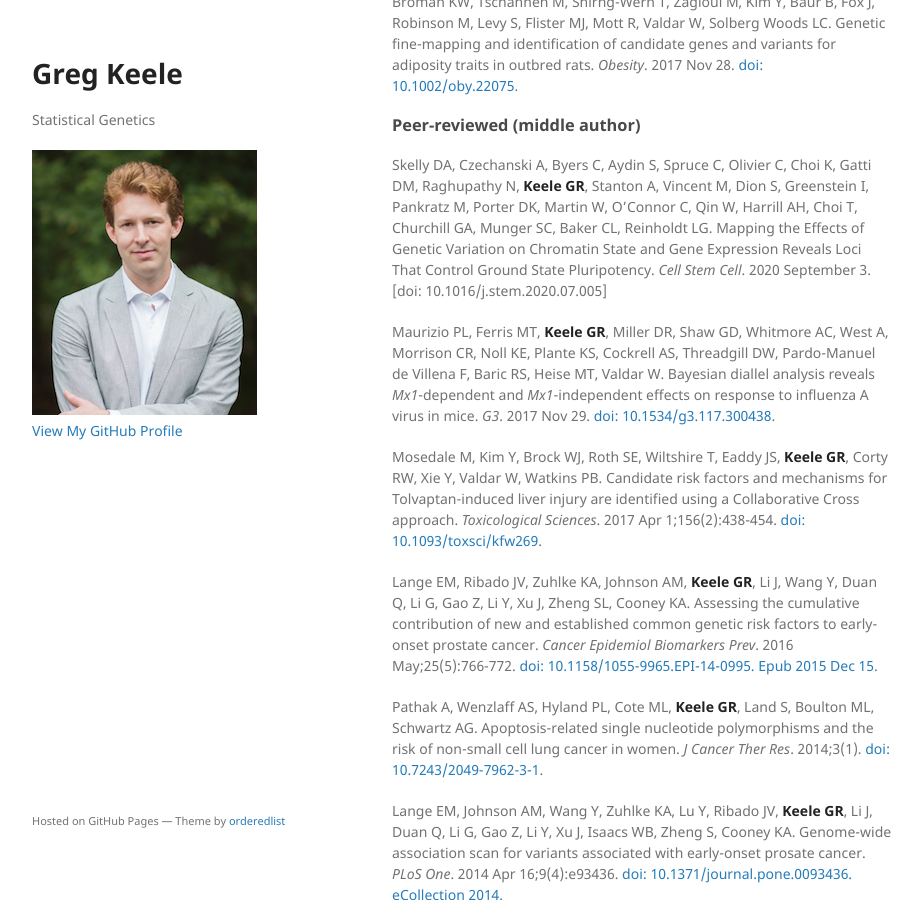
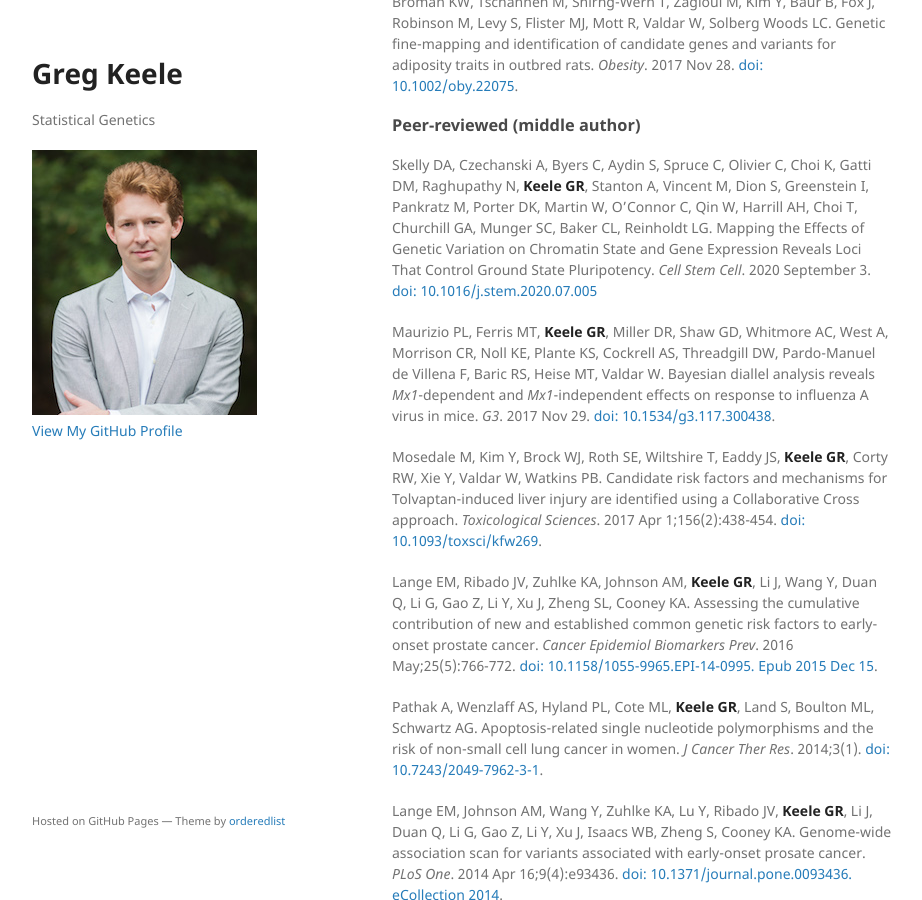
Before and after one commit to gkeele/gkeele.github.io, a Jekyll site: the page built from publications.md, in a window 1280 px wide and 900 px high, scrolled down 885 px. Shown: the whole window, without its empty margins (178-1100 px from the left). Built offline with Jekyll 4.4.1, drawn with Linux system fonts in a browser that asks for light colours; our own code applies the rules of GitHub Pages for plain Markdown files; part of the change alters nothing that is shown.

Commit message:
Update links

```diff
--- a/publications.md
+++ b/publications.md
@@ -25,7 +25,7 @@ Gerdes Gyuricza I, Chick JM, **Keele GR**, Deighan AG, Munger SC, Korstanje RC,
 
 ### Peer-reviewed (middle author)
 
-Skelly DA, Czechanski A, Byers C, Aydin S, Spruce C, Olivier C, Choi K, Gatti DM, Raghupathy N, **Keele GR**, Stanton A, Vincent M, Dion S, Greenstein I, Pankratz M, Porter DK, Martin W, O’Connor C, Qin W, Harrill AH, Choi T, Churchill GA, Munger SC, Baker CL, Reinholdt LG. Mapping the Effects of Genetic Variation on Chromatin State and Gene Expression Reveals Loci That Control Ground State Pluripotency. *Cell Stem Cell*. 2020 September 3. [doi: 10.1016/j.stem.2020.07.005]
+Skelly DA, Czechanski A, Byers C, Aydin S, Spruce C, Olivier C, Choi K, Gatti DM, Raghupathy N, **Keele GR**, Stanton A, Vincent M, Dion S, Greenstein I, Pankratz M, Porter DK, Martin W, O’Connor C, Qin W, Harrill AH, Choi T, Churchill GA, Munger SC, Baker CL, Reinholdt LG. Mapping the Effects of Genetic Variation on Chromatin State and Gene Expression Reveals Loci That Control Ground State Pluripotency. *Cell Stem Cell*. 2020 September 3. [doi: 10.1016/j.stem.2020.07.005](https://pubmed.ncbi.nlm.nih.gov/32795400)
 
 Maurizio PL, Ferris MT, **Keele GR**, Miller DR, Shaw GD, Whitmore AC, West A, Morrison CR, Noll KE, Plante KS, Cockrell AS, Threadgill DW, Pardo-Manuel de Villena F, Baric RS, Heise MT, Valdar W. Bayesian diallel analysis reveals *Mx1*-dependent and *Mx1*-independent effects on response to influenza A virus in mice. *G3*. 2017 Nov 29. [doi: 10.1534/g3.117.300438](https://www.ncbi.nlm.nih.gov/pubmed/29187420).
 
```
